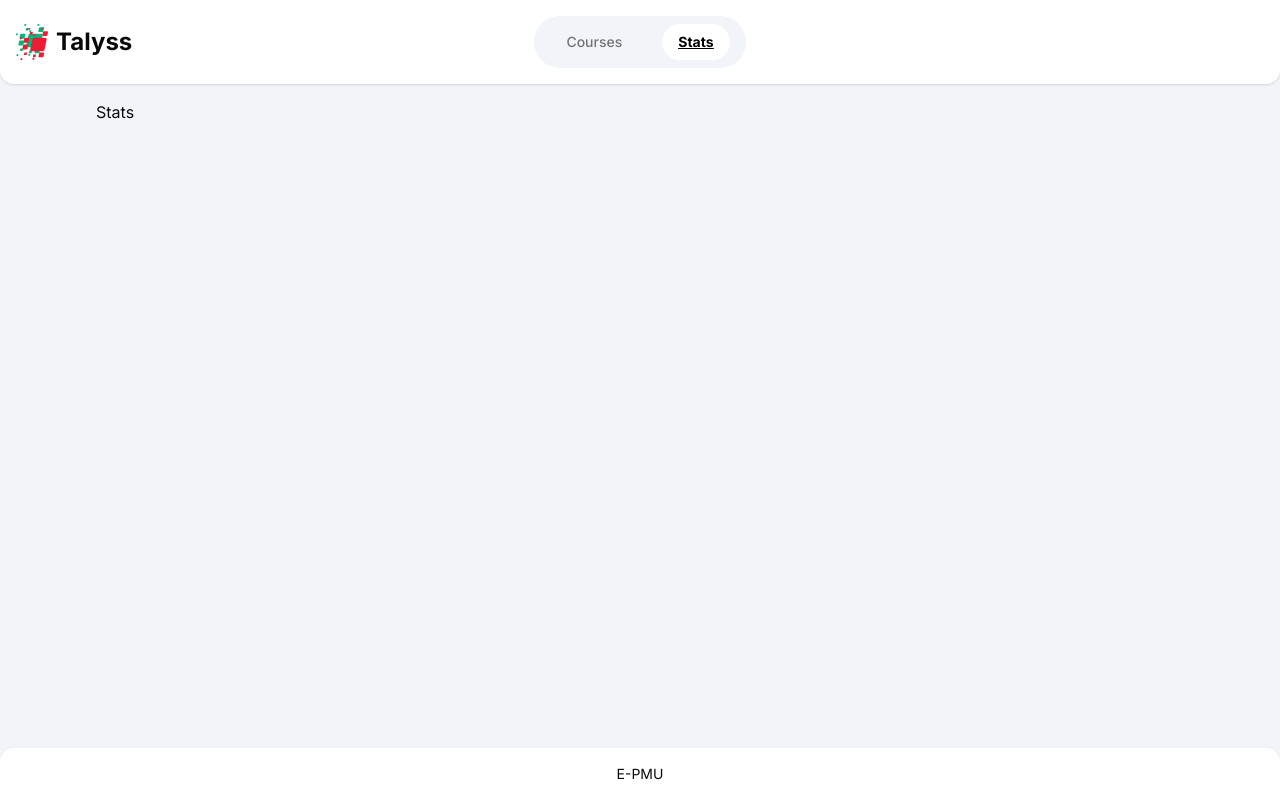
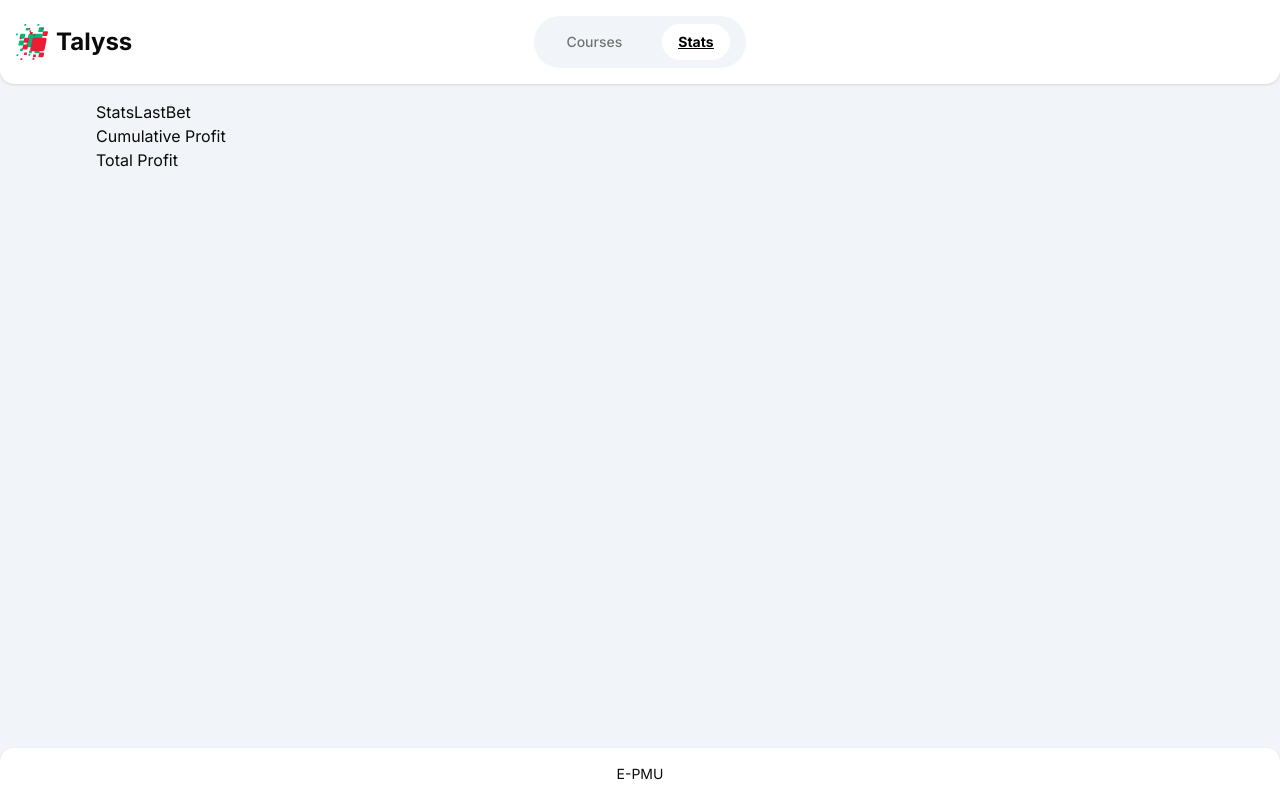
Before and after one commit to CyrilPERIE/tallys-app, a Next.js app: page /stats in a window 1280 px wide. Built offline with nearby package versions, Linux system fonts and the light colour scheme.

Commit message:
feat: Layout Row/Columns

```diff
--- a/src/components/header/header.tsx
+++ b/src/components/header/header.tsx
@@ -1,4 +1,5 @@
 import { cn } from "@/lib/utils";
+import { Row } from "@/components/ui/layout";
 
 export const Header = ({
   className,
@@ -8,13 +9,13 @@ export const Header = ({
   children?: React.ReactNode;
 }) => {
   return (
-    <div
+    <Row
       className={cn(
-        "gap-4 flex justify-center items-center py-4 shadow-sm rounded-b-xl",
+        "gap-4 justify-center items-center py-4 shadow-sm rounded-b-xl",
         className
       )}
     >
       {children}
-    </div>
+    </Row>
   );
 };
--- a/src/components/home/home.tsx
+++ b/src/components/home/home.tsx
@@ -2,15 +2,16 @@
 
 import { useState } from "react";
 import { cn } from "@/lib/utils";
-import { RaceDisplayTable } from "./race-display-table/race-display-table";
-import { RaceSelection } from "./race-selection";
+import { RaceDisplayTable } from "@/components/home/race-display-table/race-display-table";
+import { RaceSelection } from "@/components/home/race-selection";
+import { Row } from "@/components/ui/layout";
 
 export default function Home({ className }: { className?: string }) {
     const [courseId, setCourseId] = useState<string | null>(null);
     return (
-        <div className={cn("flex items-center justify-center flex-row gap-4", className)}>
+        <Row className={cn("items-center justify-center gap-4", className)}>
             <RaceDisplayTable courseId={courseId} className="size-full items-center justify-center bg-red-500" />
             <RaceSelection setCourseId={setCourseId} className="size-full items-center justify-center bg-blue-500 w-2xl" />
-        </div>
+        </Row>
     );
 }
--- a/src/components/home/race-display-table/race-display-table-empty.tsx
+++ b/src/components/home/race-display-table/race-display-table-empty.tsx
@@ -2,7 +2,7 @@ import { cn } from "@/lib/utils";
 
 export const RaceDisplayTableEmpty = ({ className }: { className?: string }) => {
   return (
-    <div className={cn("flex flex-col gap-4", className)}>
+    <div className={cn("", className)}>
       <p>RaceDisplayTableEmpty</p>
     </div>
   );
--- a/src/components/home/race-display-table/race-display-table-error.tsx
+++ b/src/components/home/race-display-table/race-display-table-error.tsx
@@ -2,7 +2,7 @@ import { cn } from "@/lib/utils";
 
 export const RaceDisplayTableError = ({ className }: { className?: string }) => {
     return (
-        <div className={cn("flex flex-col gap-4", className)}>
+        <div className={cn("", className)}>
             <p>Error</p>
         </div>
     )
--- a/src/components/home/race-display-table/race-display-table-loading.tsx
+++ b/src/components/home/race-display-table/race-display-table-loading.tsx
@@ -2,7 +2,7 @@ import { cn } from "@/lib/utils"
 
 export const RaceDisplayTableLoading = ({ className }: { className?: string }) => {
     return (
-        <div className={cn("flex flex-col gap-4", className)}>
+        <div className={cn("", className)}>
             <p>RaceDisplayTableLoading</p>
         </div>
     )
--- a/src/components/home/race-display-table/race-display-table.tsx
+++ b/src/components/home/race-display-table/race-display-table.tsx
@@ -6,7 +6,7 @@ export const RaceDisplayTable = ({ courseId, className }: { courseId: string | n
         return <RaceDisplayTableEmpty className={className} />
     }
     return (
-        <div className={cn("flex flex-col gap-4", className)}>
+        <div className={cn("", className)}>
             <p>Course {courseId}</p>
         </div>
     )
--- a/src/components/home/race-selection.tsx
+++ b/src/components/home/race-selection.tsx
@@ -1,7 +1,7 @@
 import { cn } from "@/lib/utils"
 
 export const RaceSelection = ({ setCourseId, className }: { setCourseId: (courseId: string) => void, className?: string }) => {
-    return <div className={cn("flex flex-col gap-4", className)}>
+    return <div className={cn("", className)}>
         <p>Sélectionnez une course</p>
     </div>
 }
--- /dev/null
+++ b/src/components/stats/stats-cumulative-profit-graph.tsx
@@ -0,0 +1,9 @@
+import { cn } from "@/lib/utils"
+
+export const StatsCumulativeProfit = ({ className }: { className?: string }) => {
+    return (
+        <div className={cn("", className)}>
+            Cumulative Profit
+        </div>
+    )
+}
--- /dev/null
+++ b/src/components/stats/stats-last-bet-list.tsx
@@ -0,0 +1,9 @@
+import { cn } from "@/lib/utils"
+
+export const StatsLastBet = ({ className }: { className?: string }) => {
+    return (
+        <div className={cn("", className)}>
+            <p>StatsLastBet</p>
+        </div>
+    )
+}
--- /dev/null
+++ b/src/components/stats/stats-total-profit.tsx
@@ -0,0 +1,9 @@
+import { cn } from "@/lib/utils"
+
+export const StatsTotalProfit = ({ className }: { className?: string }) => {
+    return (
+        <div className={cn("", className)}>
+            Total Profit
+        </div>
+    )
+}
--- a/src/components/stats/stats.tsx
+++ b/src/components/stats/stats.tsx
@@ -1,7 +1,14 @@
-export default function Stats() {
+import { StatsLastBet } from "@/components/stats/stats-last-bet-list";
+import { StatsCumulativeProfit } from "@/components/stats/stats-cumulative-profit-graph";
+import { StatsTotalProfit } from "@/components/stats/stats-total-profit";
+import { cn } from "@/lib/utils";
+
+export default function Stats({ className }: { className?: string }) {
     return (
-        <div>
-            <h1>Stats</h1>
+        <div className={cn("", className)}>
+            <StatsLastBet />
+            <StatsCumulativeProfit />
+            <StatsTotalProfit />
         </div>
     );
 }
--- /dev/null
+++ b/src/components/ui/layout.tsx
@@ -0,0 +1,31 @@
+import { cn } from "@/lib/utils";
+
+export const Row = ({
+  children,
+  className,
+  ...props
+}: {
+  children: React.ReactNode;
+  className?: string;
+} & React.HTMLAttributes<HTMLDivElement>) => {
+  return (
+    <div className={cn("flex flex-row gap-4", className)} {...props}>
+      {children}
+    </div>
+  );
+};
+
+export const Column = ({
+  children,
+  className,
+  ...props
+}: {
+  children: React.ReactNode;
+  className?: string;
+} & React.HTMLAttributes<HTMLDivElement>) => {
+  return (
+    <div className={cn("flex flex-col gap-4", className)} {...props}>
+      {children}
+    </div>
+  );
+};
```
